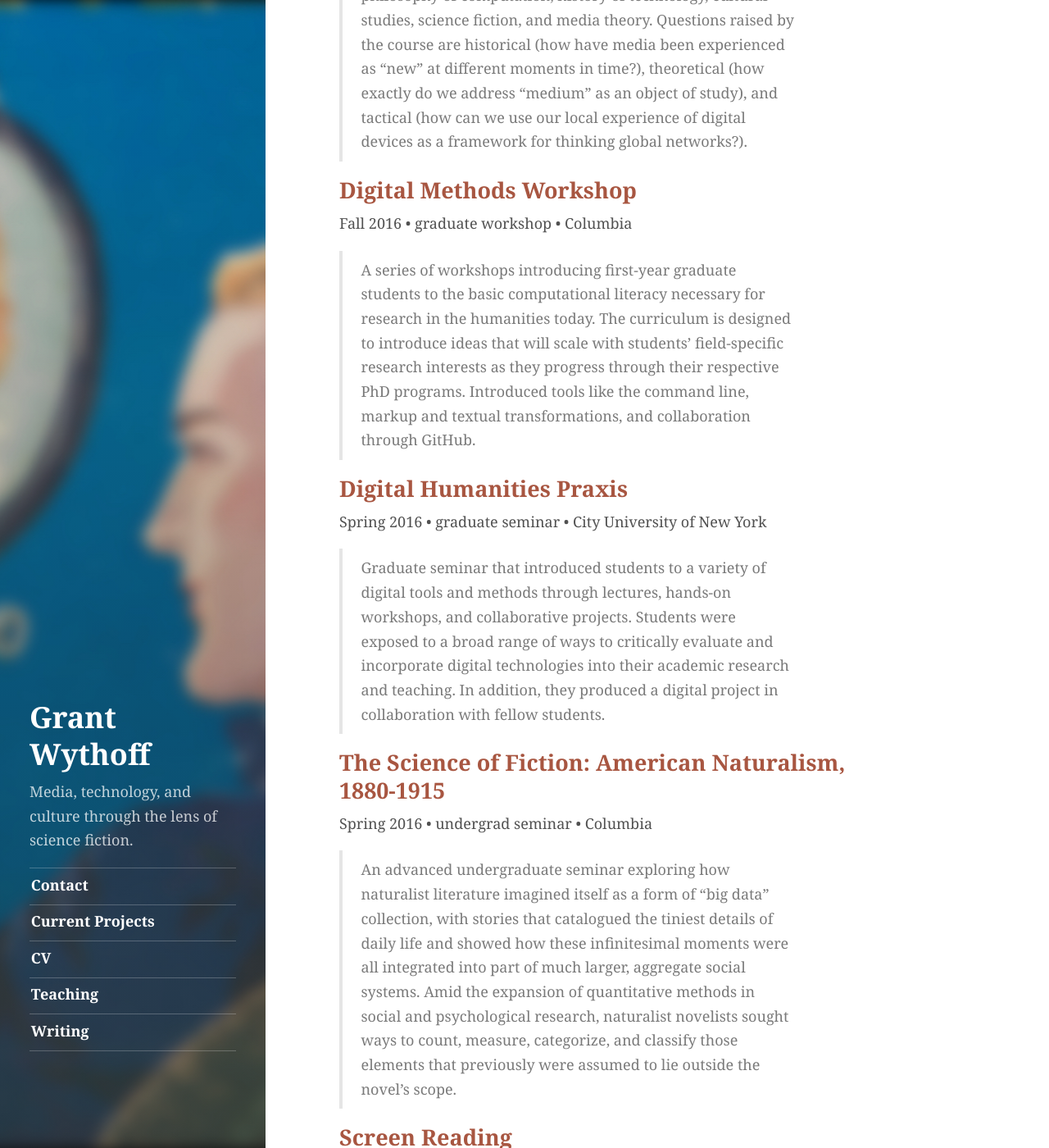
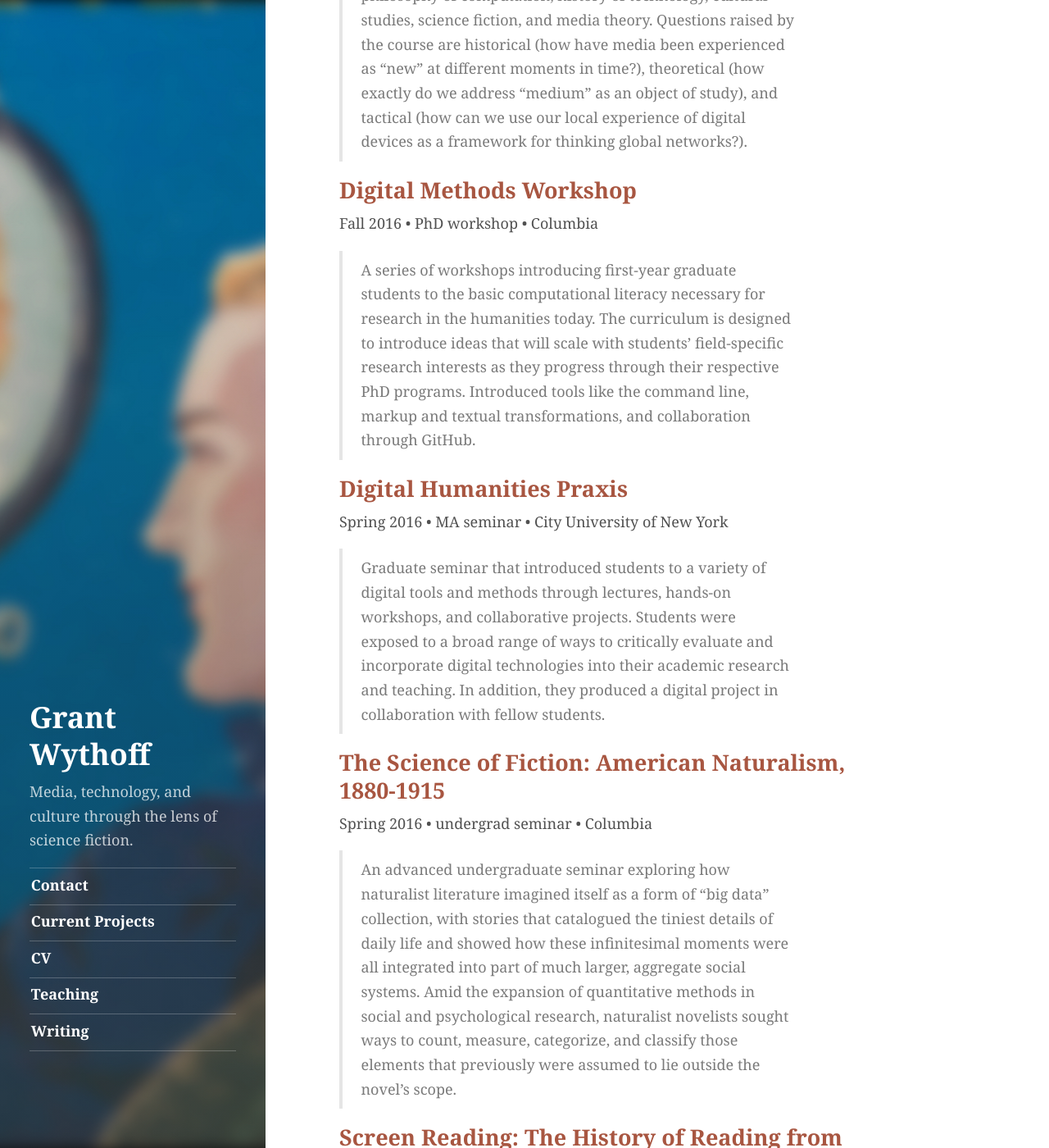
Before and after one commit to gwijthoff/wythoff.net, a Jekyll site: the page built from teaching.md, in a window 1280 px wide and 1400 px high, scrolled down 953 px. Shown: the whole window at 82% size. Built offline with Jekyll 4.4.1, drawn with Linux system fonts in a browser that asks for light colours; some of the changed text lies outside the part shown.

Commit message:
editing teaching and writing pages

```diff
--- a/teaching.md
+++ b/teaching.md
@@ -18,13 +18,13 @@ Spring 2017 • undergrad lecture • Columbia
 
 ## [Digital Methods Workshop](https://gist.github.com/gwijthoff/b21eae48a5d2852a60020fd4179e9d2b)
 
-Fall 2016 • graduate workshop • Columbia
+Fall 2016 • PhD workshop • Columbia
 
 > A series of workshops introducing first-year graduate students to the basic computational literacy necessary for research in the humanities today. The curriculum is designed to introduce ideas that will scale with students' field-specific research interests as they progress through their respective PhD programs. Introduced tools like the command line, markup and textual transformations, and collaboration through GitHub.
 
 ## [Digital Humanities Praxis](https://github.com/gwijthoff/Praxis/blob/master/praxis_syllabus.md)
 
-Spring 2016 • graduate seminar • City University of New York
+Spring 2016 • MA seminar • City University of New York
 
 > Graduate seminar that introduced students to a variety of digital tools and methods through lectures, hands-on workshops, and collaborative projects.  Students were exposed to a broad range of ways to critically evaluate and incorporate digital technologies into their academic research and teaching.  In addition, they produced a digital project in collaboration with fellow students.
 
@@ -34,7 +34,7 @@ Spring 2016 • undergrad seminar • Columbia
 
 > An advanced undergraduate seminar exploring how naturalist literature imagined itself as a form of "big data" collection, with stories that catalogued the tiniest details of daily life and showed how these infinitesimal moments were all integrated into part of much larger, aggregate social systems.  Amid the expansion of quantitative methods in social and psychological research, naturalist novelists sought ways to count, measure, categorize, and classify those elements that previously were assumed to lie outside the novel's scope.
 
-## [Screen Reading](https://github.com/gwijthoff/Screenreading/blob/master/screenreading_syllabus.md)
+## [Screen Reading: The History of Reading from Stone Tablet to Screen](https://github.com/gwijthoff/Screenreading/blob/master/screenreading_syllabus.md)
 
 Spring 2014 • undergrad seminar • Columbia
 
```
Also changed, not shown: writing.md (+19 -19 lines), 1 other file.
